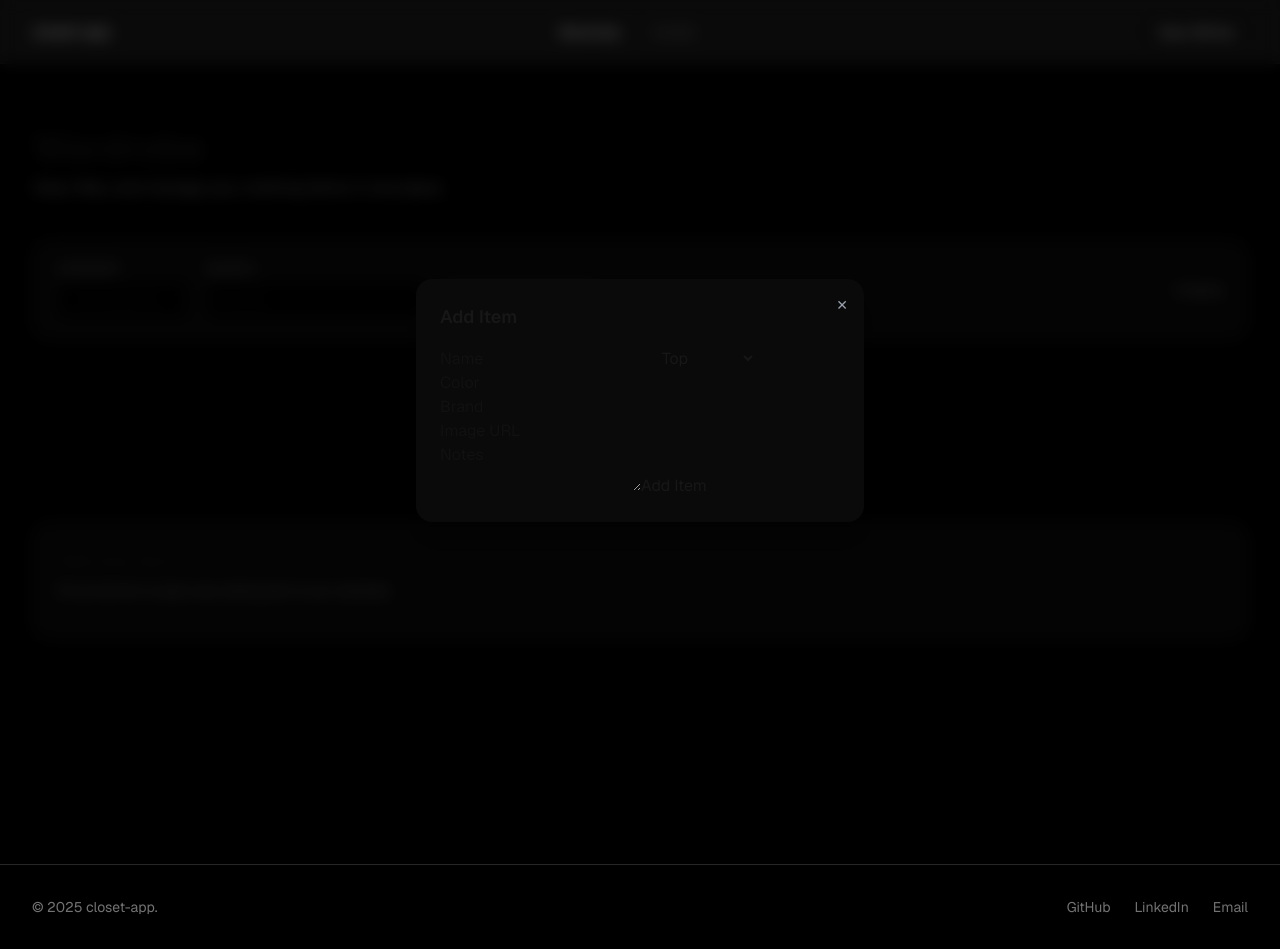
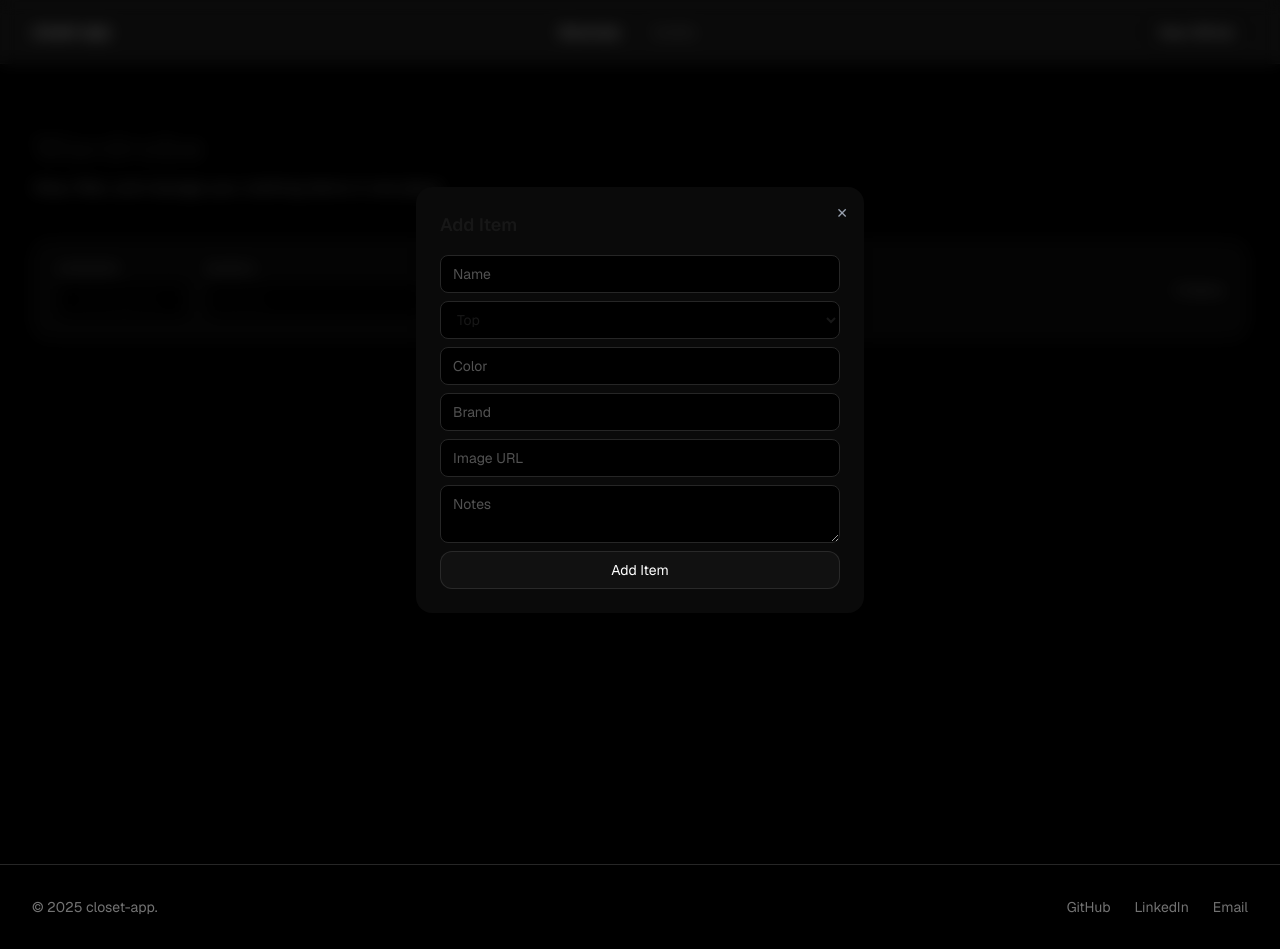
Before and after one commit to djanuskevicius/closet-app, a Next.js app: page /wardrobe in a window 1280 px wide. Both pictures are taken after typing "Sample" into the empty fields and a click on the button "Add Item". Built offline with nearby package versions, Linux system fonts and the light colour scheme.

Commit message:
Tidy wardrobe add form styling

```diff
--- a/src/app/wardrobe/page.tsx
+++ b/src/app/wardrobe/page.tsx
@@ -156,14 +156,6 @@ export default function Wardrobe() {
               ))}
             </ul>
           )}
-
-          {/* form side panel */}
-          <aside className="bg-[#0a0a0a] border border-[#262626] rounded-2xl p-4 sm:p-6">
-            <h2 className="text-lg font-semibold mb-2">Add new item</h2>
-            <p className="text-xs text-[#737373] mb-4">
-              Fill out the form to add a new clothing item to your wardrobe.
-            </p>
-          </aside>
         </div>
       </section>
     </main>
--- a/src/components/Form.tsx
+++ b/src/components/Form.tsx
@@ -18,6 +18,9 @@ type FormProps = {
   item?: Clothing;
   onDone?: () => void;
 };
+
+const formInputStyle =
+  "bg-black border border-[#262626] rounded-lg px-3 py-2 text-sm outline-none placeholder:text-[#525252]";
 
 export default function Form({ action, item, onDone }: FormProps) {
   const { addClothing, updateClothing } = useWardrobe();
@@ -47,8 +50,10 @@ export default function Form({ action, item, onDone }: FormProps) {
   const handleSubmit = (e: React.FormEvent) => {
     e.preventDefault();
     if (action === "add") {
+      if (!onDone) return;
       addClothing(formData);
       setFormData(initialFormData);
+      onDone();
     } else if (action === "edit") {
       if (!item) return;
       if (!onDone) return;
@@ -58,7 +63,7 @@ export default function Form({ action, item, onDone }: FormProps) {
   };
 
   return (
-    <form onSubmit={(e) => handleSubmit(e)}>
+    <form onSubmit={(e) => handleSubmit(e)} className="flex flex-col gap-2">
       <input
         type="text"
         name="name"
@@ -66,12 +71,14 @@ export default function Form({ action, item, onDone }: FormProps) {
         value={formData.name}
         onChange={handleChange}
         required
+        className={formInputStyle}
       />
       <select
         name="category"
         onChange={handleChange}
         value={formData.category}
         required
+        className={formInputStyle}
       >
         <option value="top">Top</option>
         <option value="bottom">Bottom</option>
@@ -86,6 +93,7 @@ export default function Form({ action, item, onDone }: FormProps) {
         value={formData.color}
         onChange={handleChange}
         required
+        className={formInputStyle}
       />
       <input
         type="text"
@@ -94,6 +102,7 @@ export default function Form({ action, item, onDone }: FormProps) {
         value={formData.brand}
         onChange={handleChange}
         required
+        className={formInputStyle}
       />
       <input
         type="text"
@@ -102,14 +111,19 @@ export default function Form({ action, item, onDone }: FormProps) {
         value={formData.imageUrl}
         onChange={handleChange}
         required
+        className={formInputStyle}
       />
       <textarea
         name="notes"
         placeholder="Notes"
         value={formData.notes}
         onChange={handleChange}
+        className={formInputStyle}
       />
-      <button type="submit">
+      <button
+        type="submit"
+        className="bg-[#111111] hover:bg-white/5 text-white text-sm rounded-xl py-2 border border-white/10 hover:cursor-pointer"
+      >
         {action === "add" ? "Add Item" : "Save Changes"}
       </button>
     </form>
```
